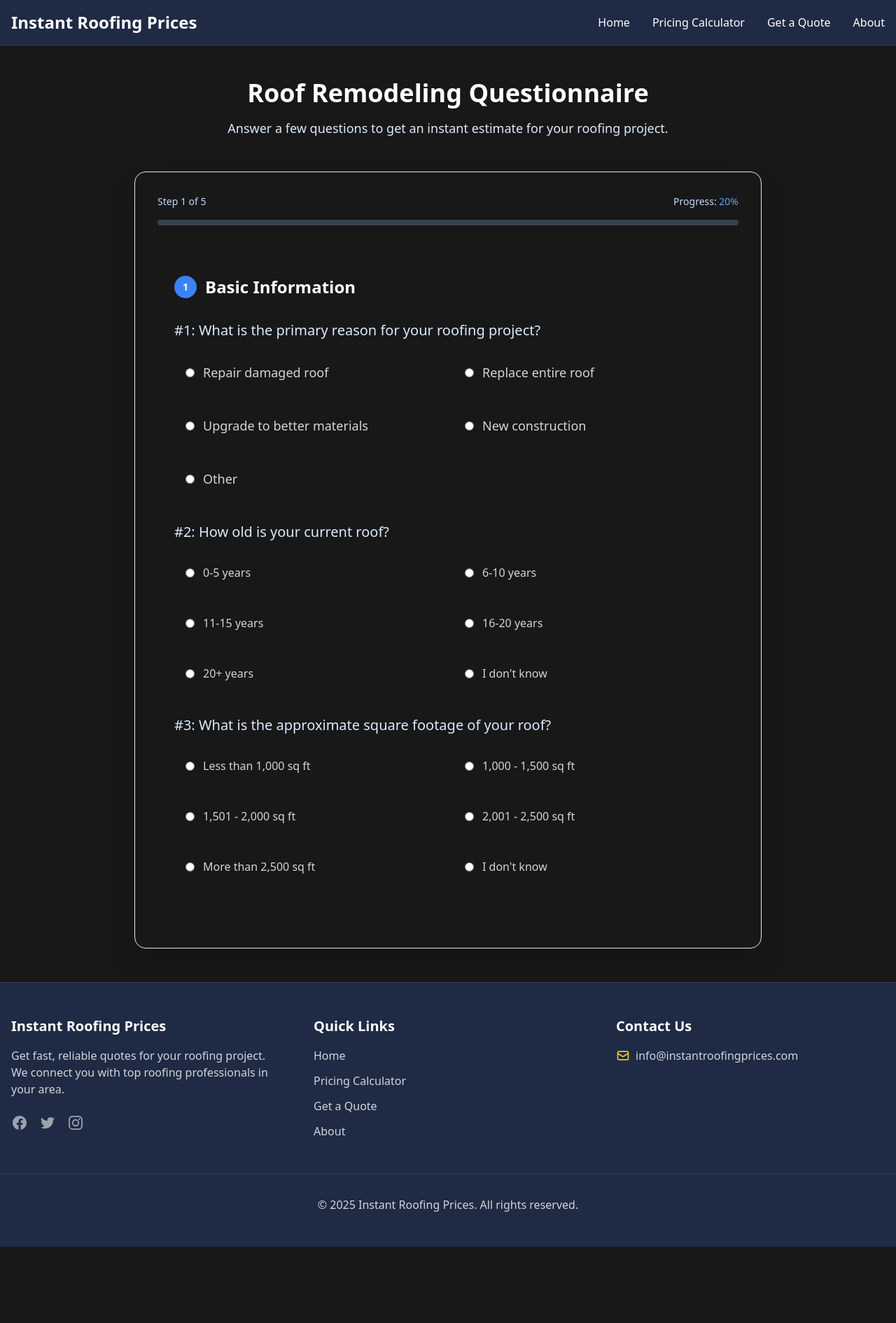
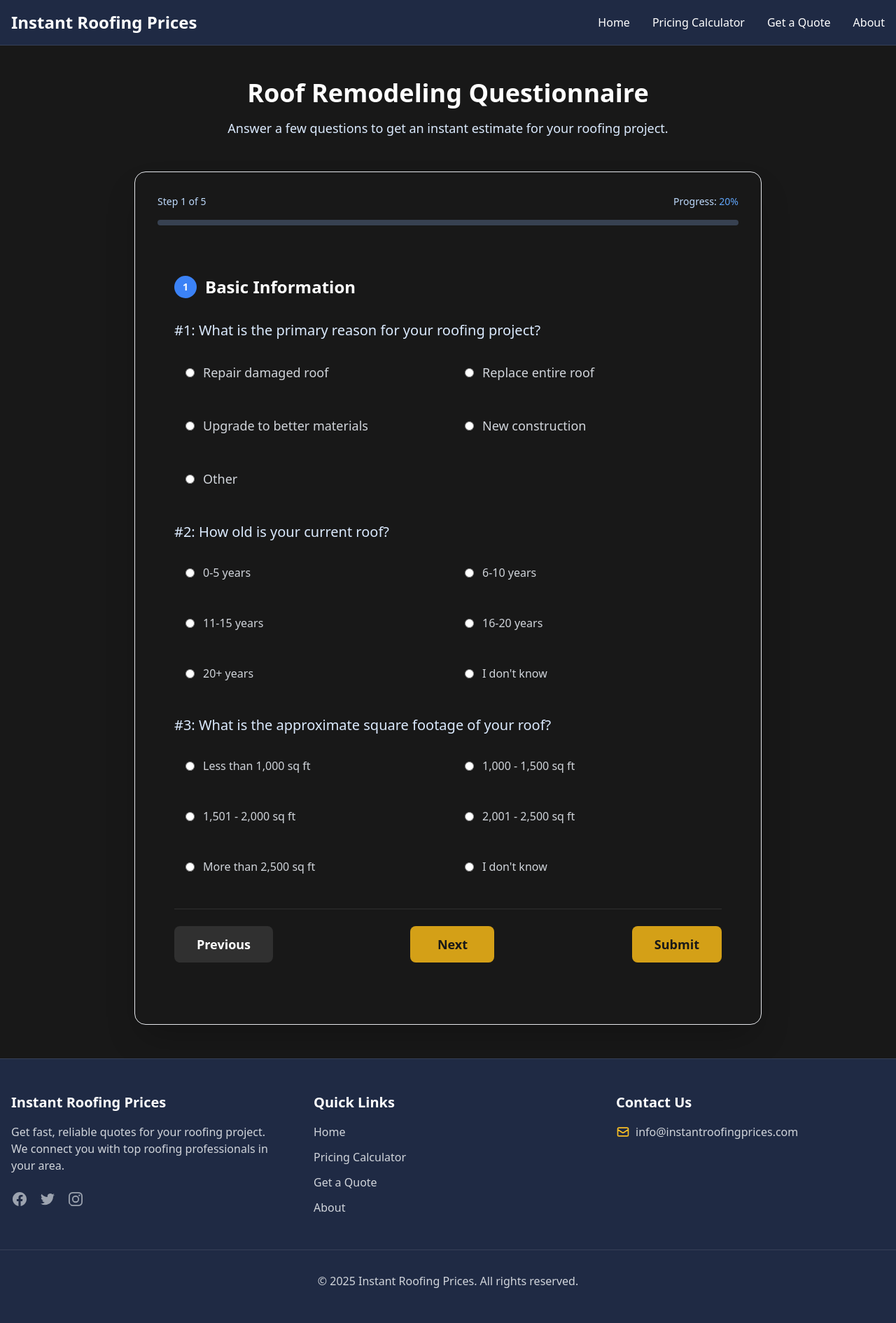
Before and after one commit to tim-amredev/roofing-lead-site, a Jekyll site: the page built from questionnaire.html, in a window 1280 px wide. Shown: the whole page at 70% size. Built offline with Jekyll 4.4.1, drawn with Linux system fonts in a browser that asks for light colours; before the commit the page ends 1781 px from its top, so only the background shows below that.

Commit message:
Update questionnaire.html

```diff
--- a/questionnaire.html
+++ b/questionnaire.html
@@ -131,6 +131,13 @@ js: questionnaire leadperfection-integration
                     </label>
                   </div>
                 </div>
+              </div>
+
+              <!-- Navigation Buttons -->
+              <div class="mt-8 flex justify-between border-t border-white/10 pt-6">
+                <button type="button" id="prev-btn" class="bg-white/10 text-white py-3 px-8 rounded-lg font-bold text-lg hover:bg-white/20 transition-colors">Previous</button>
+                <button type="button" id="next-btn" class="bg-[#D4A017] text-[#181818] py-3 px-8 rounded-lg font-bold text-lg hover:bg-[#E5B42A] transition-colors">Next</button>
+                <button type="submit" id="submit-btn" class="bg-[#D4A017] text-[#181818] py-3 px-8 rounded-lg font-bold text-lg hover:bg-[#E5B42A] transition-colors">Submit</button>
               </div>
             </div>
           </div>
@@ -294,6 +301,13 @@ js: questionnaire leadperfection-integration
                   <input type="hidden" name="roof_type" id="roof_type">
                 </div>
               </div>
+
+              <!-- Navigation Buttons -->
+              <div class="mt-8 flex justify-between border-t border-white/10 pt-6">
+                <button type="button" id="prev-btn" class="bg-white/10 text-white py-3 px-8 rounded-lg font-bold text-lg hover:bg-white/20 transition-colors">Previous</button>
+                <button type="button" id="next-btn" class="bg-[#D4A017] text-[#181818] py-3 px-8 rounded-lg font-bold text-lg hover:bg-[#E5B42A] transition-colors">Next</button>
+                <button type="submit" id="submit-btn" class="bg-[#D4A017] text-[#181818] py-3 px-8 rounded-lg font-bold text-lg hover:bg-[#E5B42A] transition-colors">Submit</button>
+              </div>
             </div>
           </div>
 
@@ -401,6 +415,13 @@ js: questionnaire leadperfection-integration
                     </label>
                   </div>
                 </div>
+              </div>
+
+              <!-- Navigation Buttons -->
+              <div class="mt-8 flex justify-between border-t border-white/10 pt-6">
+                <button type="button" id="prev-btn" class="bg-white/10 text-white py-3 px-8 rounded-lg font-bold text-lg hover:bg-white/20 transition-colors">Previous</button>
+                <button type="button" id="next-btn" class="bg-[#D4A017] text-[#181818] py-3 px-8 rounded-lg font-bold text-lg hover:bg-[#E5B42A] transition-colors">Next</button>
+                <button type="submit" id="submit-btn" class="bg-[#D4A017] text-[#181818] py-3 px-8 rounded-lg font-bold text-lg hover:bg-[#E5B42A] transition-colors">Submit</button>
               </div>
             </div>
           </div>
@@ -598,6 +619,13 @@ js: questionnaire leadperfection-integration
                   </div>
                 </div>
               </div>
+
+              <!-- Navigation Buttons -->
+              <div class="mt-8 flex justify-between border-t border-white/10 pt-6">
+                <button type="button" id="prev-btn" class="bg-white/10 text-white py-3 px-8 rounded-lg font-bold text-lg hover:bg-white/20 transition-colors">Previous</button>
+                <button type="button" id="next-btn" class="bg-[#D4A017] text-[#181818] py-3 px-8 rounded-lg font-bold text-lg hover:bg-[#E5B42A] transition-colors">Next</button>
+                <button type="submit" id="submit-btn" class="bg-[#D4A017] text-[#181818] py-3 px-8 rounded-lg font-bold text-lg hover:bg-[#E5B42A] transition-colors">Submit</button>
+              </div>
             </div>
           </div>
 
@@ -620,15 +648,18 @@ js: questionnaire leadperfection-integration
                   <button type="submit" id="submit-btn" class="hidden bg-[#D4A017] text-[#181818] py-3 px-8 rounded-xl font-bold text-xl">Submit</button>
                 </div>
               </div>
+
+              <!-- Navigation Buttons -->
+              <div class="mt-8 flex justify-between border-t border-white/10 pt-6">
+                <button type="button" id="prev-btn" class="bg-white/10 text-white py-3 px-8 rounded-lg font-bold text-lg hover:bg-white/20 transition-colors">Previous</button>
+                <button type="button" id="next-btn" class="bg-[#D4A017] text-[#181818] py-3 px-8 rounded-lg font-bold text-lg hover:bg-[#E5B42A] transition-colors">Next</button>
+                <button type="submit" id="submit-btn" class="bg-[#D4A017] text-[#181818] py-3 px-8 rounded-lg font-bold text-lg hover:bg-[#E5B42A] transition-colors">Submit</button>
+              </div>
             </div>
           </div>
 
           <!-- Navigation Buttons -->
-          <div class="mt-8 flex justify-between" style="margin-top: 2rem; display: flex !important; justify-content: space-between !important; padding-top: 1rem; border-top: 1px solid rgba(255, 255, 255, 0.1);">
-            <button type="button" id="prev-btn" class="bg-gray-700 text-white py-3 px-8 rounded-lg font-bold text-lg" style="display: none; background-color: rgba(255, 255, 255, 0.1) !important; color: white !important; padding: 12px 24px !important; border-radius: 8px !important; font-weight: bold !important;">Previous</button>
-            <button type="button" id="next-btn" class="bg-yellow-500 text-gray-900 py-3 px-8 rounded-lg font-bold text-lg" style="display: block !important; background-color: #D4A017 !important; color: #181818 !important; padding: 12px 24px !important; border-radius: 8px !important; font-weight: bold !important;">Next</button>
-            <button type="submit" id="submit-btn" class="bg-yellow-500 text-gray-900 py-3 px-8 rounded-lg font-bold text-lg" style="display: none; background-color: #D4A017 !important; color: #181818 !important; padding: 12px 24px !important; border-radius: 8px !important; font-weight: bold !important;">Submit</button>
-          </div>
+
         </form>
       </div>
     </div>
@@ -641,15 +672,32 @@ js: questionnaire leadperfection-integration
     color: #FFFFFF !important;
   }
 
-  /* Simple button styles to ensure visibility */
+  /* Update button styles */
   #next-btn, #submit-btn {
     background-color: #D4A017 !important;
     color: #181818 !important;
+    display: inline-flex !important;
+    align-items: center !important;
+    justify-content: center !important;
+    min-width: 120px !important;
   }
 
   #prev-btn {
     background-color: rgba(255, 255, 255, 0.1) !important;
     color: #FFFFFF !important;
+    display: inline-flex !important;
+    align-items: center !important;
+    justify-content: center !important;
+    min-width: 120px !important;
+  }
+
+  /* Ensure button container is always visible */
+  .questionnaire-step .flex.justify-between {
+    display: flex !important;
+    visibility: visible !important;
+    opacity: 1 !important;
+    position: relative !important;
+    z-index: 10 !important;
   }
 </style>
 
```
